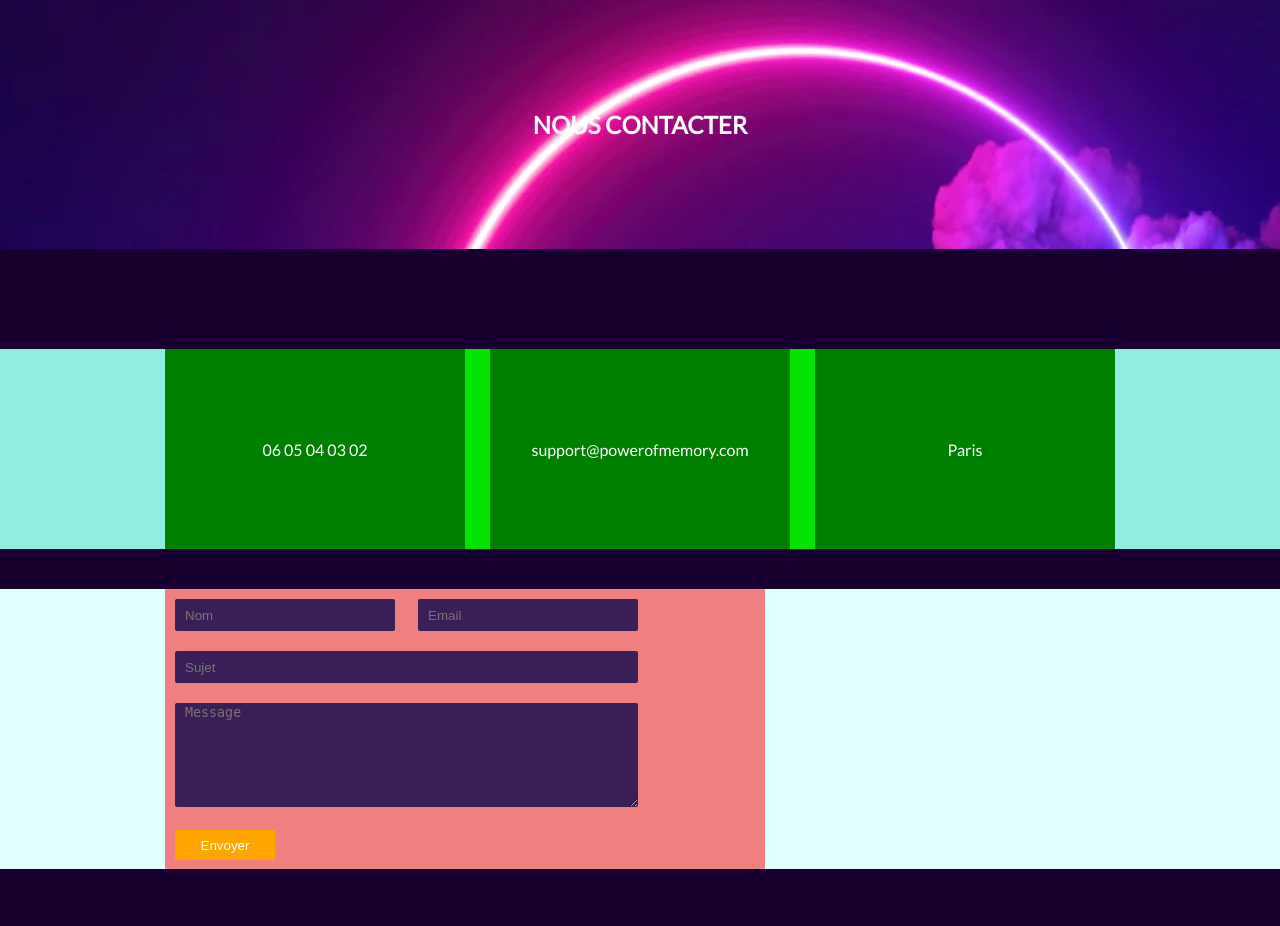
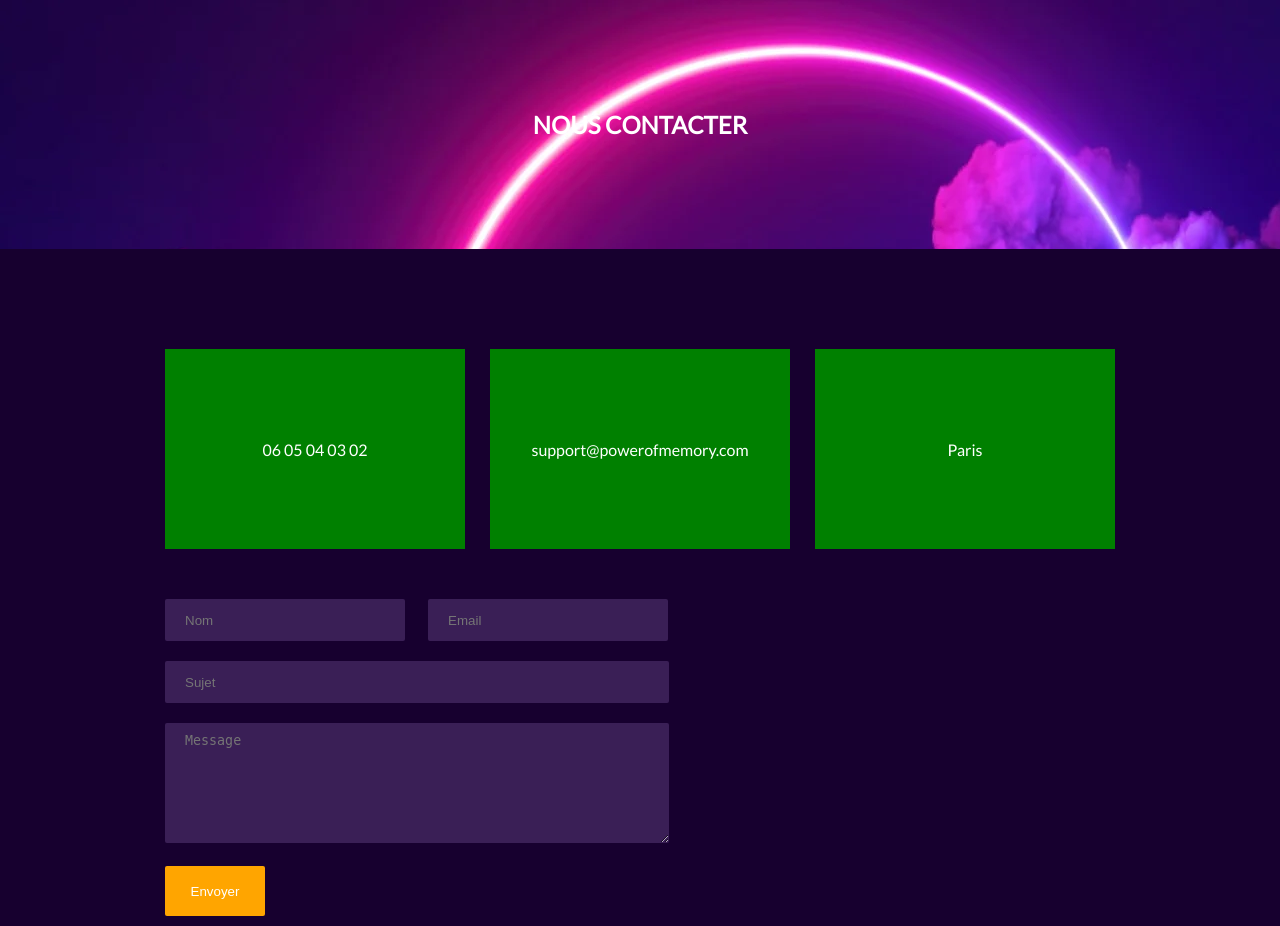
Before and after one commit to JeanFourest/Puissance_4, a PHP site: page /contact.html in a window 1280 px wide. Shown: the part 91-1017 px from the top of the page. Before the commit the page ends 960 px from the top, so only its background shows below. Run offline with PHP 8.4, Linux system fonts and the light colour scheme.

Commit message:
Update main.css

```diff
--- a/assets/contact/main.css
+++ b/assets/contact/main.css
@@ -24,7 +24,7 @@ body
     display: flex;
     justify-content: center;
     margin-top: 100px;
-    background-color: rgb(144, 238, 222);
+    /*background-color: rgb(144, 238, 222);*/
 }
 
 .boite
@@ -32,7 +32,7 @@ body
     display: flex;
     justify-content: space-between;
     width: 950px;
-    background-color: rgb(2, 228, 2);
+    /*background-color: rgb(2, 228, 2);*/
 
 }
 
@@ -52,15 +52,15 @@ body
     justify-content: center;
     margin-top: 40px;
     margin-bottom: 40px;
-    background-color: lightcyan;
+    /*background-color: lightcyan;*/
 }
 
 .fomulaire2
 {
-    background-color: lightcoral;
+    /*background-color: lightcoral;*/
     width: 600px;
     height: 280px;
-    margin-right: 350px;
+    margin-right: 370px;
 }
 
 #nom
@@ -68,11 +68,11 @@ body
     background-color: rgb(58, 31, 86);
     border: none;
     margin: 10px;
-    padding-left: 10px;
-    padding-right: 10px;
+    padding-left: 20px;
+    padding-right: 20px;
     border-radius: 2px;
     width: 200px;
-    height: 30px;
+    height: 40px;
     color: white;
 }
 
@@ -81,11 +81,11 @@ body
     background-color: rgb(58, 31, 86);
     border: none;
     margin: 10px;
-    padding-left: 10px;
-    padding-right: 10px;
+    padding-left: 20px;
+    padding-right: 20px;
     border-radius: 2px;
     width: 200px;
-    height: 30px;
+    height: 40px;
     color: white;
 }
 
@@ -94,11 +94,11 @@ body
     background-color: rgb(58, 31, 86);
     border: none;
     margin: 10px;
-    padding-left: 10px;
-    padding-right: 10px;
+    padding-left: 20px;
+    padding-right: 20px;
     border-radius: 2px;
-    width: 443px;
-    height: 30px;
+    width: 464px;
+    height: 40px;
     color: white;
 }
 
@@ -107,10 +107,12 @@ body
     background-color: rgb(58, 31, 86);
     border: none;
     margin: 10px;
-    padding-left: 10px;
-    padding-right: 10px;
+    padding-top: 10px;
+    padding-bottom: 10px;
+    padding-left: 20px;
+    padding-right: 20px;
     border-radius: 2px;
-    width: 443px;
+    width: 464px;
     height: 100px;
     color: white;
 }
@@ -122,6 +124,11 @@ body
     color: white;
     margin: 10px;
     width: 100px;
-    height: 30px;
+    height: 50px;
     border-radius: 2px;
 }
+
+#bouttonformulaire:hover
+{
+    background-color: orange;
+}
```
